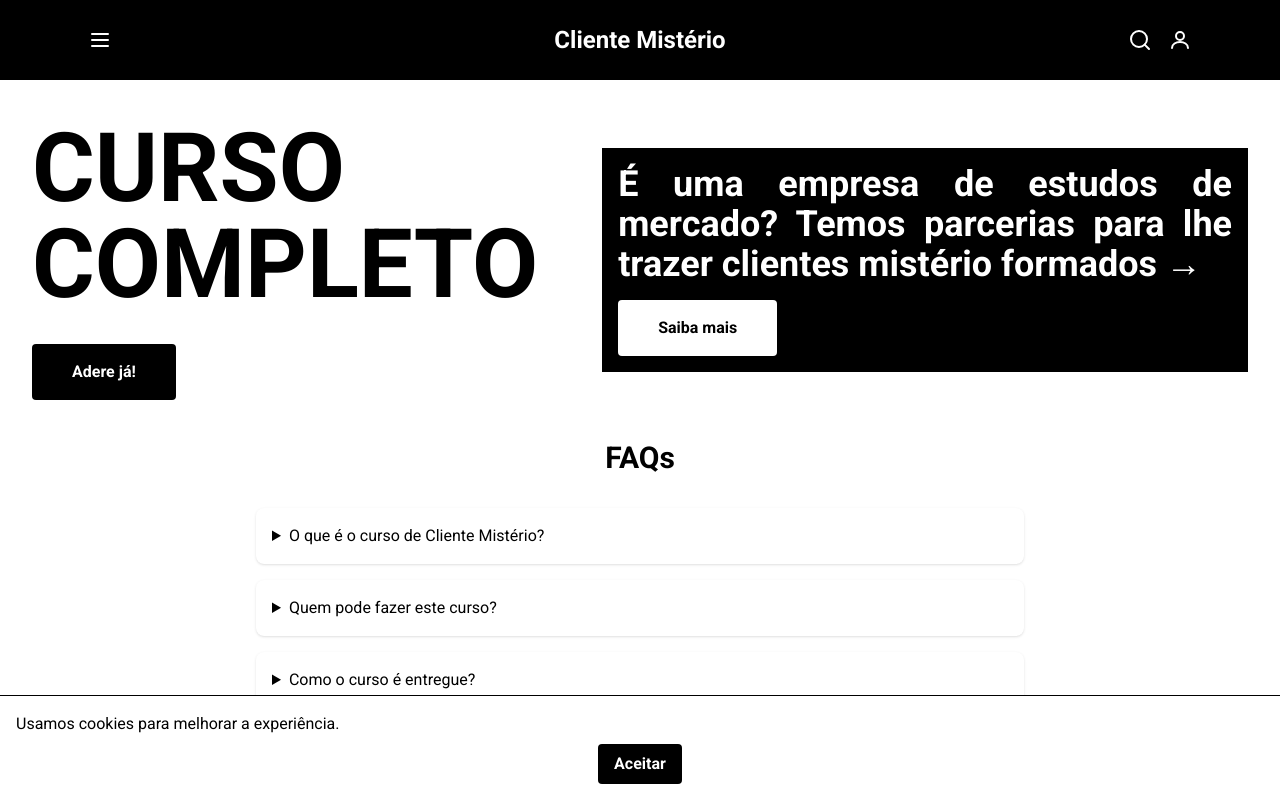
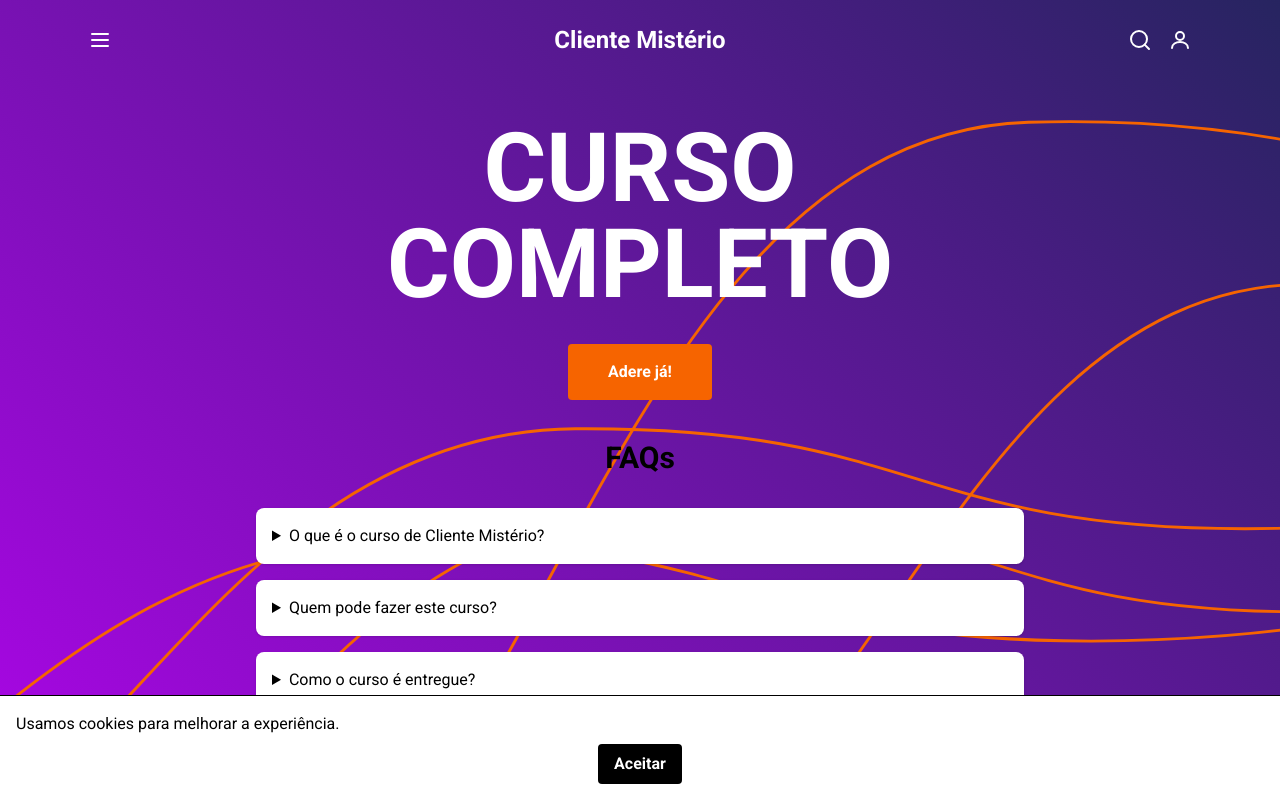
Before and after one commit to msantos51/clientemisterio, a Next.js app in the folder frontend/: page / in a window 1280 px wide. Shown: the top 798 px of the page. Built offline with nearby package versions, Linux system fonts and the light colour scheme.

Commit message:
Make header transparent and restyle home hero

```diff
--- a/frontend/app/(public)/page.tsx
+++ b/frontend/app/(public)/page.tsx
@@ -5,33 +5,19 @@ import { Faq } from '@/components/Faq'
 export default function HomePage() {
   return (
     <main>
-      {/* Secção inicial com título, botão de adesão e margem superior */}
-      <section className="mt-10 flex flex-col items-center gap-8 text-center md:flex-row md:gap-16 md:text-left">
-        {/* Bloco esquerdo com o título principal e botão de adesão */}
-        <div className="flex flex-col items-center justify-center space-y-8 md:items-start">
+      {/* Secção inicial com título e botão de adesão */}
+      <section className="mt-10 flex flex-col items-center gap-8 text-center text-white">
+        {/* Bloco com o título principal e botão de adesão */}
+        <div className="flex flex-col items-center justify-center space-y-8">
           <h1 className="text-4xl font-bold leading-none md:text-8xl">
             <span className="block">CURSO</span>
             <span className="block">COMPLETO</span>
           </h1>
           <Link
             href="/inscrever-se"
-            className="rounded bg-black px-10 py-4 font-bold text-white hover:bg-black/80"
+            className="rounded bg-[#F66400] px-10 py-4 font-bold text-white hover:bg-[#F66400]/80"
           >
             Adere já!
-          </Link>
-        </div>
-        {/* Bloco direito com frase promocional e botão para empresas */}
-        <div className="mt-8 flex flex-col items-center space-y-4 bg-black p-4 text-white md:mt-0 md:items-start">
-          {/* Frase promocional apresentada em destaque com fundo preto */}
-          <p className="text-2xl font-bold md:text-4xl">
-            É uma empresa de estudos de mercado? Temos parcerias para lhe trazer clientes mistério formados &rarr;
-          </p>
-          {/* Botão invertido com fundo branco e texto preto */}
-          <Link
-            href="/enterprise"
-            className="rounded bg-white px-10 py-4 font-bold text-black hover:bg-white/80"
-          >
-            Saiba mais
           </Link>
         </div>
       </section>
--- a/frontend/app/globals.css
+++ b/frontend/app/globals.css
@@ -17,6 +17,14 @@ html, body {
   min-height: 100vh;
   /* Define fundo branco simples para todo o site */
   background-color: #ffffff;
+  /* Define imagem de fundo padrão */
+  background-image: url('/background-desktop.svg');
+  /* Faz o SVG cobrir todo o ecrã */
+  background-size: cover;
+  /* Evita repetição do SVG */
+  background-repeat: no-repeat;
+  /* Mantém o fundo fixo em desktop */
+  background-attachment: fixed;
   /* Impede rolagem horizontal mantendo a vertical */
   overflow-x: hidden;
   overflow-y: auto;
@@ -127,3 +135,14 @@ button {
 .submit-btn:hover {
   background: #000000cc;
 }
+
+
+/* Versão adaptada do fundo para ecrãs pequenos */
+@media (max-width: 768px) {
+  html, body {
+    /* Utiliza SVG específico para mobile */
+    background-image: url('/background-mobile.svg');
+    /* Permite rolagem suave no mobile */
+    background-attachment: scroll;
+  }
+}
--- a/frontend/components/Header.tsx
+++ b/frontend/components/Header.tsx
@@ -60,8 +60,8 @@ const iconLinks = [
 // Cabeçalho principal do site
 export function Header() {
   return (
-    // Cabeçalho aderente ao topo com fundo preto e texto branco
-    <header className="sticky top-0 z-50 bg-black text-white">
+    // Cabeçalho aderente ao topo com fundo transparente e texto branco
+    <header className="sticky top-0 z-50 bg-transparent text-white">
       {/* Contêiner com três colunas para alinhar os elementos */}
       <div className="mx-auto grid max-w-6xl grid-cols-3 items-center p-4 md:p-6">
         {/* Menu hambúrguer no lado esquerdo */}
```
Also changed, not shown: frontend/public/background-desktop.svg (added), frontend/public/background-mobile.svg (added).
